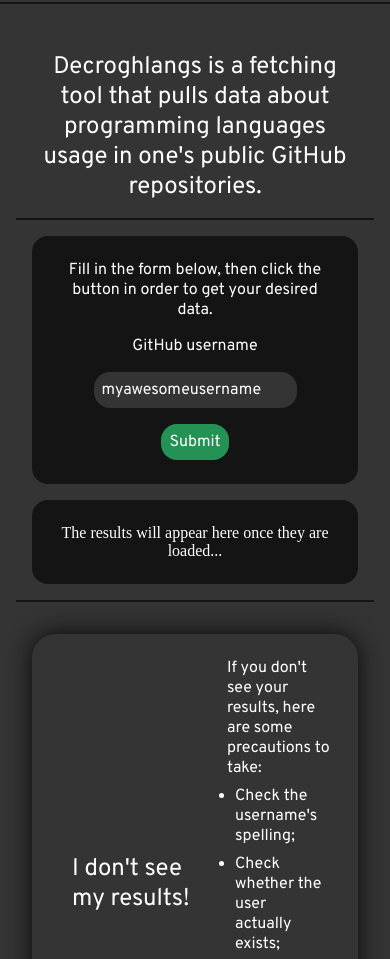
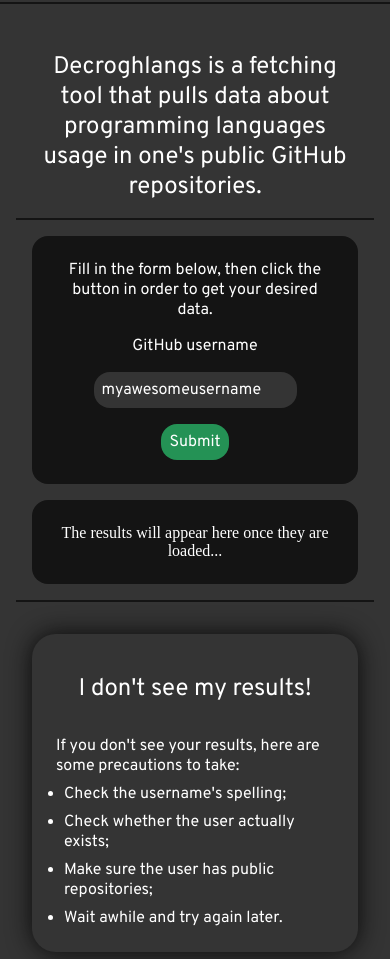
Before and after one commit to guilhermenevesxyz/decroghlangs, a plain HTML site: page index.html in a window 390 px wide. Shown: the part 86-1045 px from the top of the page. Drawn offline with Linux system fonts and the light colour scheme; a web font is replaced by a local one.

Commit message:
improving mobile view of faq

```diff
--- a/styles.css
+++ b/styles.css
@@ -123,6 +123,10 @@ h3 {
         margin: 1rem;
         width: auto;
     }
+
+    .faq-question {
+        flex-direction: column;
+    }
 }
 
 h1 {
```
